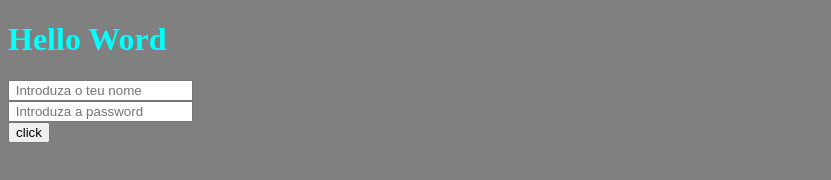
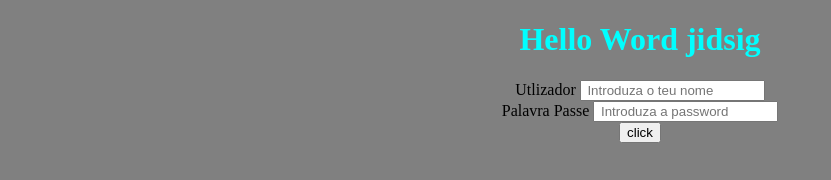
Before and after one commit to juarez-21904401/Configuracao, a plain HTML site: page Index.html in a window 1280 px wide. Shown: the whole page, without its empty margins (0-831 px from the left). Drawn offline with Linux system fonts and the light colour scheme.

Commit message:
ciacao do formulario de login e senha

```diff
--- a/Index.html
+++ b/Index.html
@@ -9,11 +9,13 @@
     <title>Document</title>
 </head>
 <body>
-       <h1> Hello Word</h1>
+       <center>    <h1> Hello Word jidsig</h1>
+      <label>Utlizador</label>
       <input type="text" placeholder=" Introduza o teu nome">
       <br>
+      <label>Palavra Passe</label>
       <input type="password" placeholder=" Introduza a password">
       <br>
-       <button>click</button>
+       <button>click</button></center>
 </body>
 </html>
```
